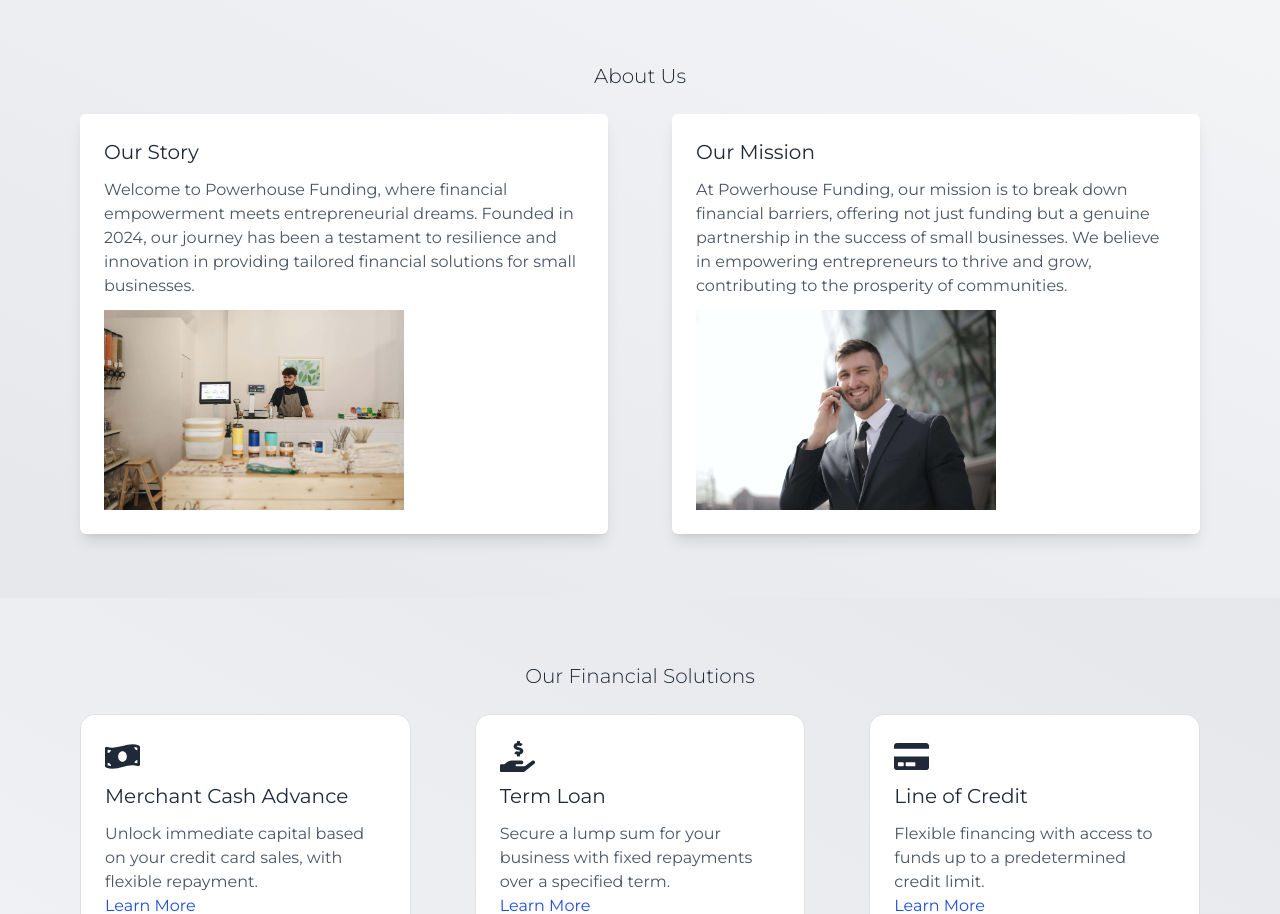
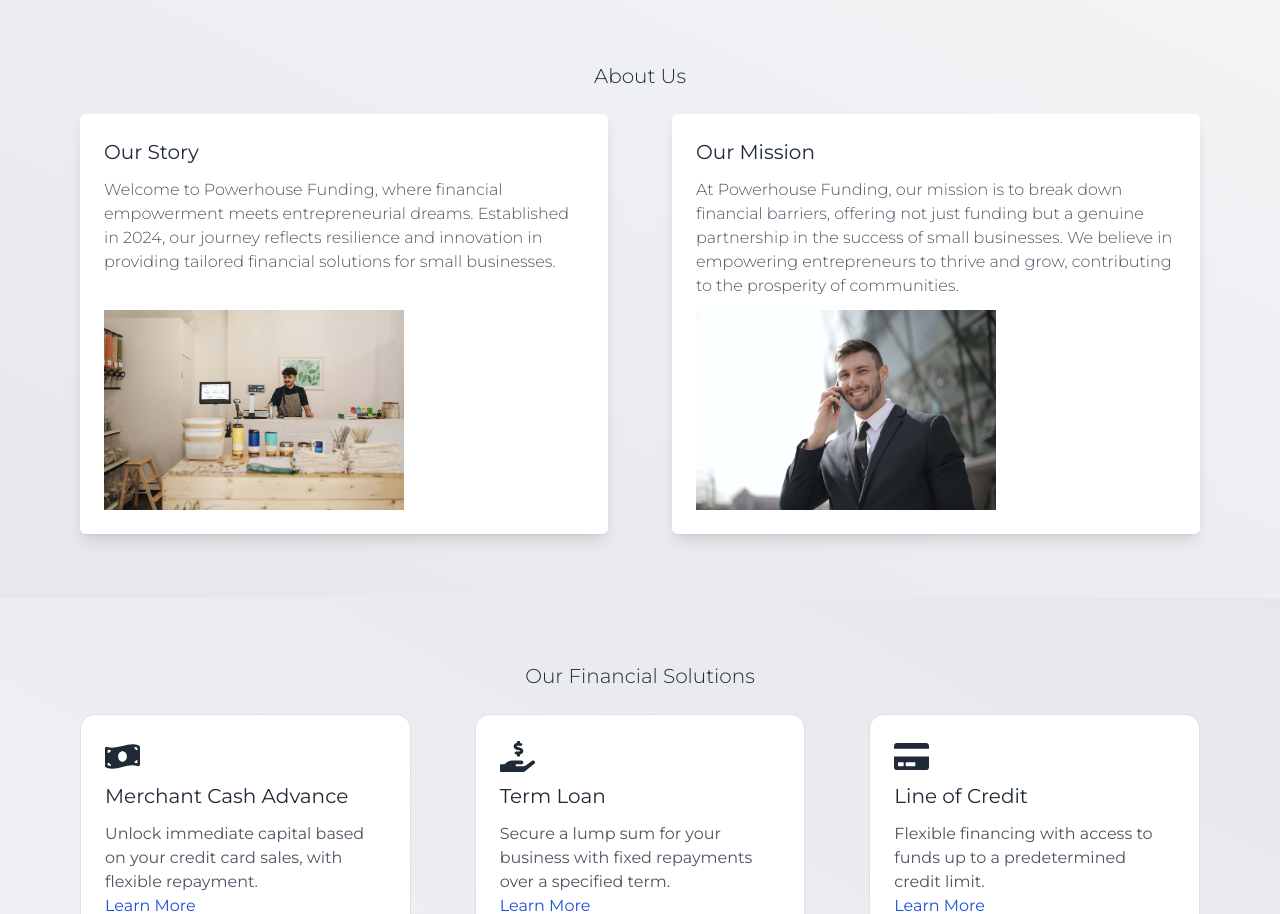
Before and after one commit to dewanwakilahmed/kesef-capital-group-v0, a Next.js app: page / in a window 1280 px wide. Shown: the part 802-1716 px from the top of the page. Built offline with nearby package versions, Linux system fonts and the light colour scheme.

Commit message:
Modified about us section of home page

```diff
--- a/sections/home-page/about-us-section/AboutUsSection.tsx
+++ b/sections/home-page/about-us-section/AboutUsSection.tsx
@@ -5,29 +5,29 @@
 const AboutUsSection = () => {
   return (
     <section className='about-us-section'>
-      <h2 className='about-us-section-title'>About Us</h2>
+      <h2 className='about-us-title'>About Us</h2>
 
-      <div className='about-us-section-content'>
-        <div className='custom-card'>
-          <h3 className='card-title'>Our Story</h3>
-          <p className='card-description'>
+      <div className='about-us-content'>
+        <div className='about-us-card'>
+          <h3 className='about-us-card-title'>Our Story</h3>
+          <p className='about-us-card-description'>
             Welcome to Powerhouse Funding, where financial empowerment meets
-            entrepreneurial dreams. Founded in 2024, our journey has been a
-            testament to resilience and innovation in providing tailored
-            financial solutions for small businesses.
+            entrepreneurial dreams. Established in 2024, our journey reflects
+            resilience and innovation in providing tailored financial solutions
+            for small businesses.
           </p>
           <Image
             src='/images/small-business.jpg'
             alt='small-business'
             width={300}
             height={200}
-            className='about-us-section-img'
+            className='about-us-card-img'
           />
         </div>
 
-        <div className='custom-card'>
-          <h3 className='card-title'>Our Mission</h3>
-          <p className='card-description'>
+        <div className='about-us-card'>
+          <h3 className='about-us-card-title'>Our Mission</h3>
+          <p className='about-us-card-description'>
             At Powerhouse Funding, our mission is to break down financial
             barriers, offering not just funding but a genuine partnership in the
             success of small businesses. We believe in empowering entrepreneurs
@@ -38,7 +38,7 @@
             alt='friendly-face'
             width={300}
             height={200}
-            className='about-us-section-img'
+            className='about-us-card-img'
           />
         </div>
       </div>
--- a/sections/home-page/about-us-section/about-us-section.css
+++ b/sections/home-page/about-us-section/about-us-section.css
@@ -4,7 +4,7 @@
   bg-gradient-to-tr from-gray-200 to-gray-100;
 }
 
-.about-us-section-title {
+.about-us-title {
   @apply text-center
   text-xl
   text-gray-800
@@ -12,28 +12,36 @@
   font-light;
 }
 
-.about-us-section-content {
+.about-us-content {
   @apply grid
   grid-cols-2
   gap-16
-  items-center
+  items-stretch
   justify-center;
 }
 
-.custom-card {
-  @apply bg-white p-6 rounded-md;
-  @apply shadow-lg;
-  transition: transform 0.4s ease-in-out;
+.about-us-card {
+  @apply bg-white
+  p-6
+  rounded-md
+  shadow-lg
+  transition
+  hover:bg-gray-100
+  hover:shadow-xl
+  flex
+  flex-col;
 }
 
-.custom-card:hover {
-  @apply bg-gray-100 shadow-xl;
+.about-us-card-title {
+  @apply text-xl
+  font-normal
+  mb-3
+  text-gray-800;
 }
 
-.card-title {
-  @apply text-xl font-normal mb-3 text-gray-800;
+.about-us-card-description {
+  @apply text-gray-600
+  font-light
+  mb-3
+  flex-grow;
 }
-
-.card-description {
-  @apply text-gray-600 mb-3;
-}
```
